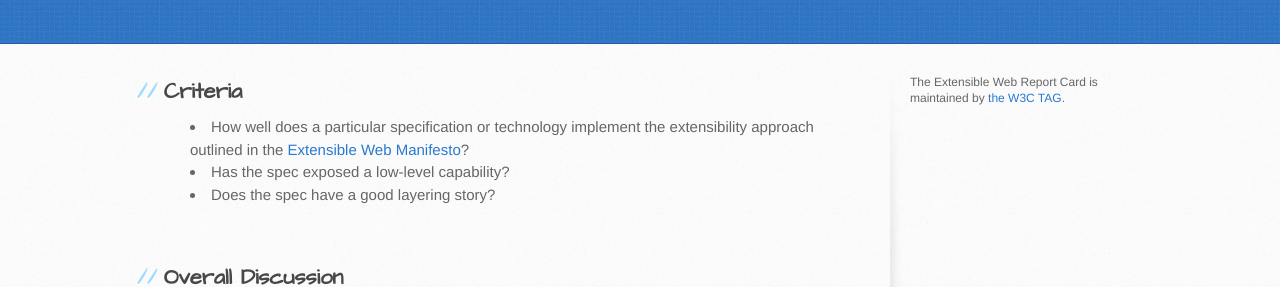
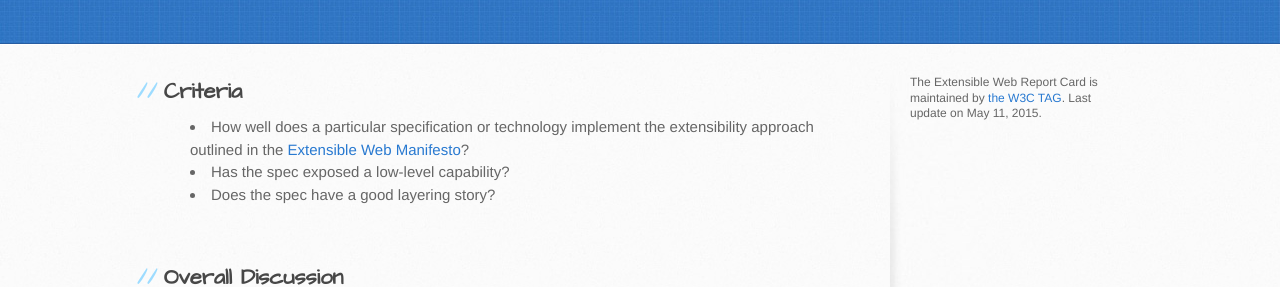
Before and after one commit to w3ctag/extensible-web-report-card, a Jekyll site: the page built from index.md, in a window 1280 px wide. Shown: the part 249-536 px from the top of the page. Built offline with Jekyll 4.4.1, drawn with Linux system fonts in a browser that asks for light colours; Markdown is read by kramdown in place of the engine named in the settings.

Commit message:
Add timestamp.

```diff
--- a/_layouts/default.html
+++ b/_layouts/default.html
@@ -36,7 +36,7 @@
         </section>
 
         <aside id="sidebar">
-          <p>The Extensible Web Report Card is maintained by <a href="https://w3ctag.github.io/">the W3C TAG</a>.</p>
+          <p>The Extensible Web Report Card is maintained by <a href="https://w3ctag.github.io/">the W3C TAG</a>. Last update on {{ site.time | date: '%B %d, %Y' }}.</p>
 
           <script async defer src="assets/toc.js"></script>
         </aside>
```
